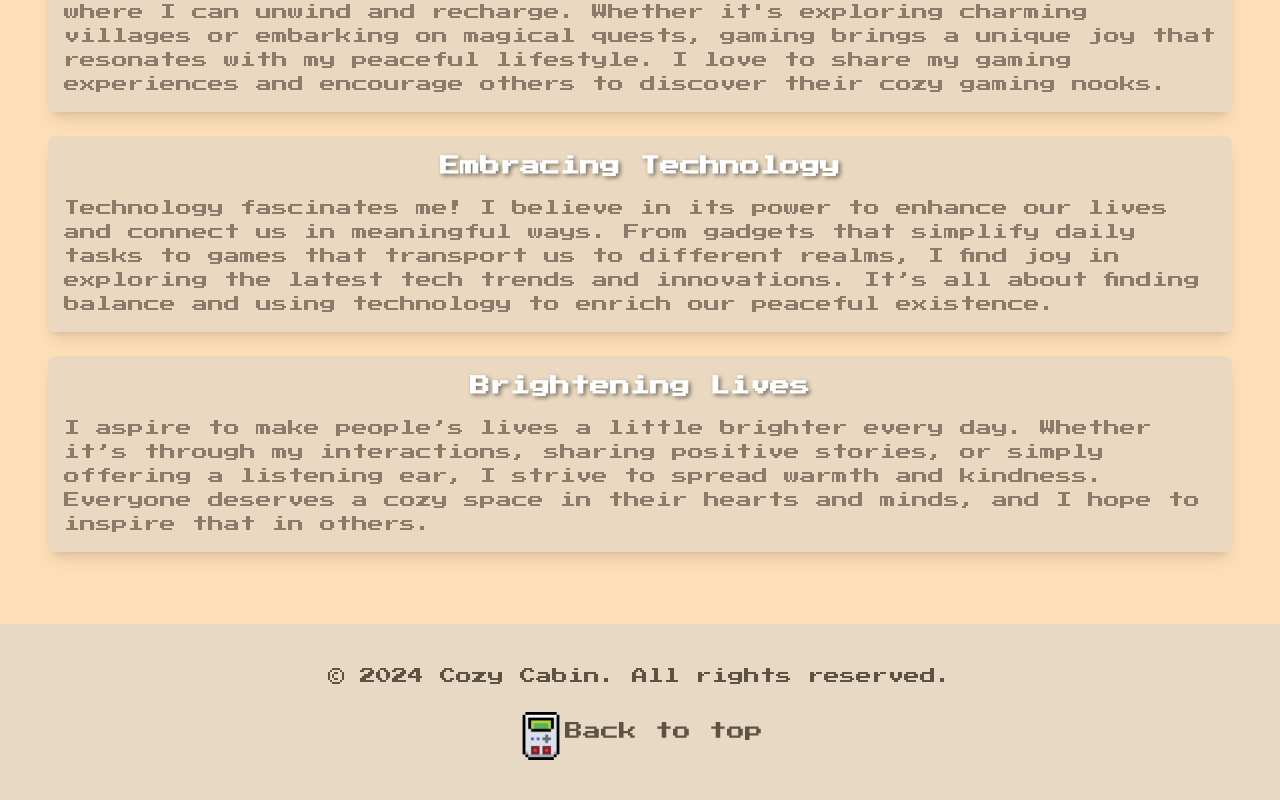
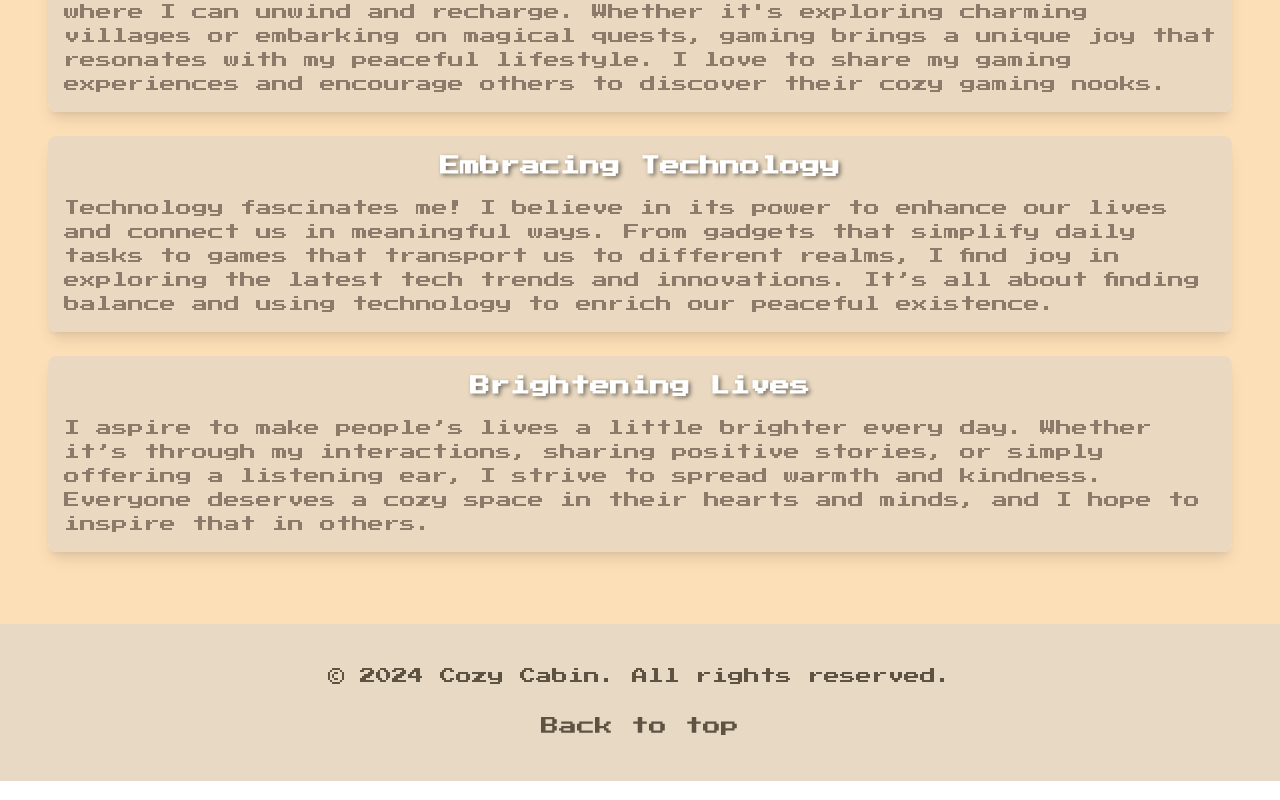
Before and after one commit to GitRavioli/nitchies-cozy-corner, a Vue app: page /about in a window 1280 px wide. Shown: the part 1460-2260 px from the top of the page. Built offline with nearby package versions, Linux system fonts and the light colour scheme; a web font is replaced by a local one.

Commit message:
Updated image locations

```diff
--- a/src/views/AboutView.vue
+++ b/src/views/AboutView.vue
@@ -105,9 +105,8 @@
             reserved.</p>
 
         <div class="mt-6">
-            <!-- Back-to-Top with Pixelated Handheld Game Console -->
-            <img src="/Img/handheld-game-console.png" alt="Handheld Console Icon"
-                class="w-8 h-8 inline-block sm:w-10 sm:h-10 lg:w-12 lg:h-12" />
+            <!-- <img src="/Img/handheld-game-console.png" alt="Handheld Console Icon"
+                class="w-8 h-8 inline-block sm:w-10 sm:h-10 lg:w-12 lg:h-12" /> -->
             <a href="#" class="font-pixel text-[#5E5242] text-sm sm:text-base lg:text-lg">Back to top</a>
         </div>
     </footer>
```
